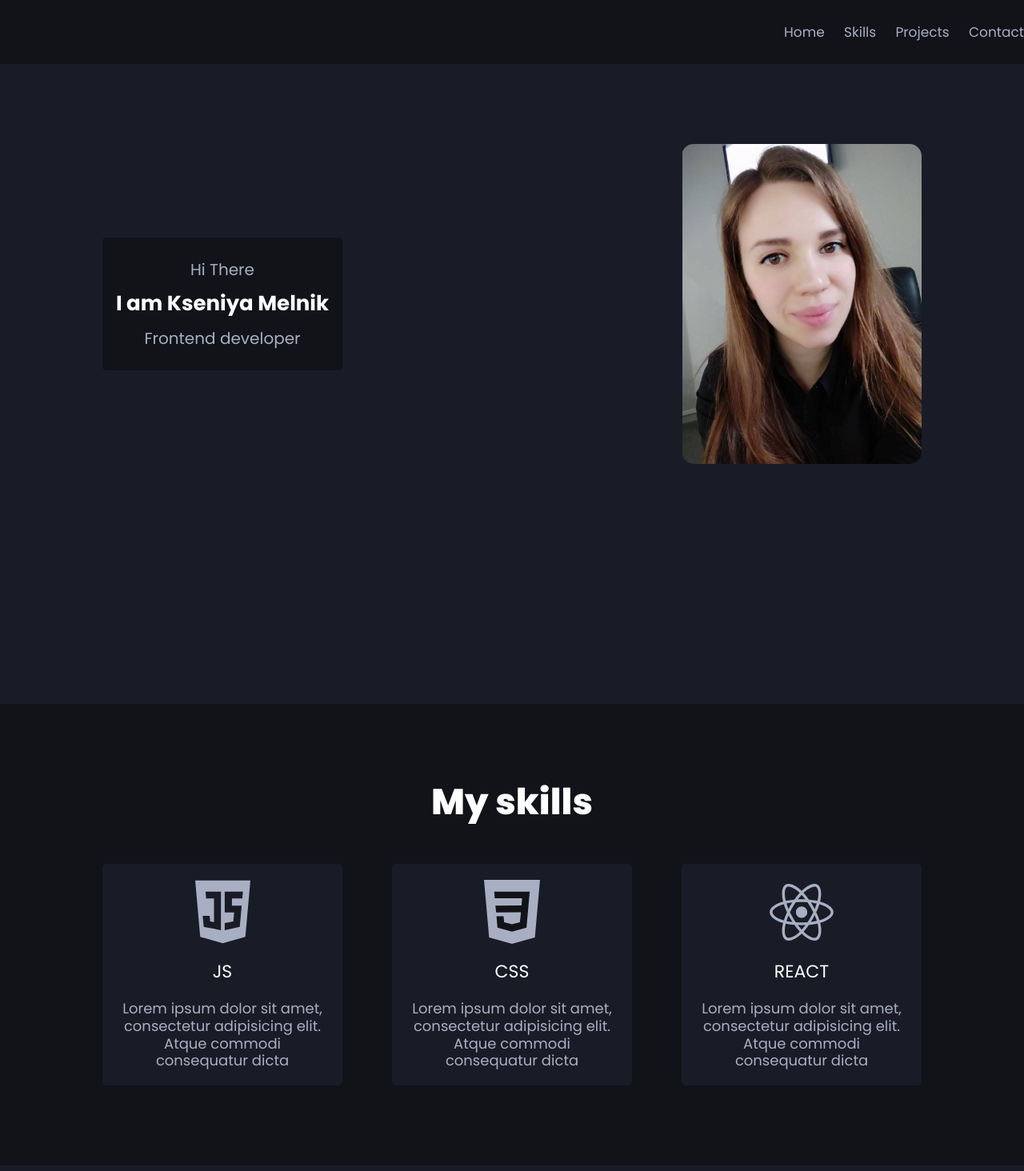
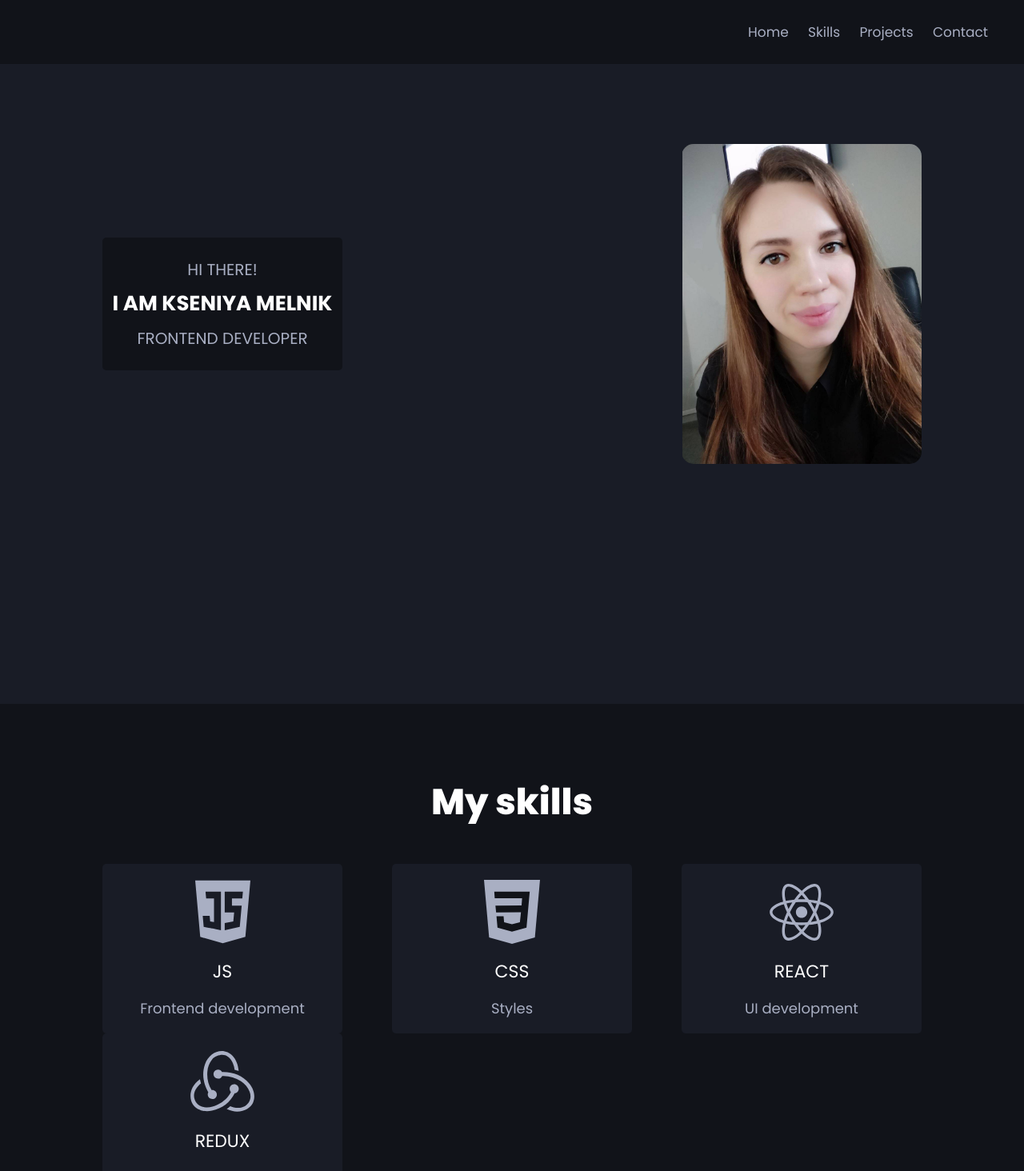
Before and after one commit to KseniyaMelnik/portfolio-react, a React (Create React App) app: page / in a window 1280 px wide. Shown: the top 1464 px of the page at 80% size. Built offline with nearby package versions, Linux system fonts and the light colour scheme.

Commit message:
feat: add redux svg to the block skills

```diff
--- a/src/footer/Footer.js
+++ b/src/footer/Footer.js
@@ -32,7 +32,7 @@ function Footer() {
     return (
         <div className={style.footer}>
             <div className={`${styleContainer.container} ${style.container}`}>
-                    <p className={style.title}>Kseniya Melnik</p>
+                <a className={style.titleLink} href="#home"><p className={style.title}>Kseniya Melnik</p></a>
                 <div className={style.block}>
                     <Social link = {githubLink} style={githubStyle}/>
                     <Social link = {linkedinLink} style = {linkedinStyle}/>
--- a/src/footer/Footer.module.scss
+++ b/src/footer/Footer.module.scss
@@ -10,8 +10,15 @@
     .container {
         width: 80%;
         align-items: center;
-        .title {
-            @include text(24px, 1.2, 700, $titleColor);
+        .titleLink {
+            text-decoration: none;
+            .title {
+                @include text(24px, 1.2, 700, $titleColor);
+                &:hover {
+                    color: $textColor;
+                    transition: 7ms ease-in-out;
+                }
+            }
         }
         .block {
             min-width: 270px;
--- a/src/header/Header.js
+++ b/src/header/Header.js
@@ -4,7 +4,7 @@ import Nav from "../nav/Nav";
 
 function Header() {
     return (
-        <div className={style.header}>
+        <div  id ={'home'} className={style.header}>
             <Nav />
         </div>
     );
--- a/src/main/Main.js
+++ b/src/main/Main.js
@@ -9,10 +9,10 @@ function Main() {
         backgroundImage: `url(${avatar})`,
     };
     return (
-        <div id={'main'} className={style.main}>
+        <div className={style.main}>
             <div className={`${styleContainer.container} ${style.container}`}>
                 <div className={style.text}>
-                    <span>Hi There</span>
+                    <span>Hi There!</span>
                     <h1 className={style.title}>I am Kseniya Melnik</h1>
                     <span>Frontend developer</span>
                 </div>
--- a/src/main/Main.module.scss
+++ b/src/main/Main.module.scss
@@ -15,6 +15,7 @@
             background-color: $bgColor;
             border-radius: 5px;
             @include text(20px, 1.0, 400, $textColor);
+            text-transform: uppercase;
             .title {
                 @include text(26px, 1.2, 700, $titleColor);
             }
--- a/src/nav/Nav.module.scss
+++ b/src/nav/Nav.module.scss
@@ -1,12 +1,17 @@
 @import './../common/styles/sass/mixins';
 
 .nav {
+    margin-right: 45px;
     width: 300px;
     display: flex;
     justify-content: space-between;
     a {
         text-decoration: none;
         @include text(17px, 1.0, 400, $textColor);
+        &:hover {
+            color: $titleColor;
+            transition: 7ms ease-in-out;
+        }
 
     }
 }
--- a/src/skills/Skills.js
+++ b/src/skills/Skills.js
@@ -6,6 +6,7 @@ import Title from "../common/components/title/Title";
 import jsIcon from "../assets/image/js-icon.svg";
 import cssIcon from "../assets/image/css-icon.svg";
 import reactIcon from "../assets/image/react-icon.svg";
+import reduxIcon from "../assets/image/redux.svg";
 
 
 
@@ -19,15 +20,18 @@ function Skills() {
     const reactStyle = {
         backgroundImage: `url(${reactIcon})`,
     };
-
+    const reduxStyle = {
+        backgroundImage: `url(${reduxIcon})`,
+    };
     return (
         <div id={'skills'} className={style.block}>
             <div className={`${styleContainer.container} ${style.container}`}>
                 <Title text={"My skills"}/>
                 <div className={style.skills}>
-                    <Skill style = {jsStyle} title='JS' description={"Lorem ipsum dolor sit amet, consectetur adipisicing elit. Atque commodi consequatur dicta"}/>
-                    <Skill style = {cssStyle} title='CSS' description={"Lorem ipsum dolor sit amet, consectetur adipisicing elit. Atque commodi consequatur dicta"}/>
-                    <Skill style = {reactStyle} title='REACT' description={"Lorem ipsum dolor sit amet, consectetur adipisicing elit. Atque commodi consequatur dicta"}/>
+                    <Skill style = {jsStyle} title='JS' description={"Frontend development"}/>
+                    <Skill style = {cssStyle} title='CSS' description={"Styles"}/>
+                    <Skill style = {reactStyle} title='REACT' description={"UI development"}/>
+                    <Skill style = {reduxStyle} title='REDUX' description={"State management"}/>
                 </div>
             </div>
         </div>
```
Also changed, not shown: src/assets/image/redux.svg (added).
